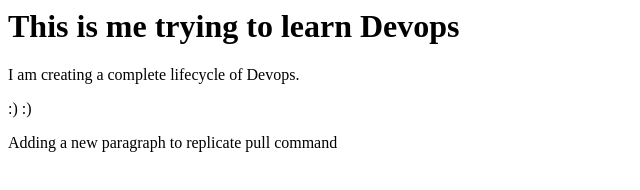
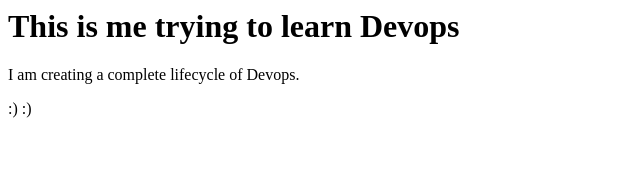
Before and after one commit to Ajinkya710/Devops, a plain HTML site: page index.html in a window 1280 px wide. Shown: the whole page, without its empty margins (0-640 px from the left). Drawn offline with Linux system fonts and the light colour scheme.

Commit message:
Update index.html

```diff
--- a/index.html
+++ b/index.html
@@ -3,5 +3,4 @@
 <h1>This is me trying to learn Devops</h1>
 <p>I am creating a complete lifecycle of Devops.</p>
 <p>:) :)</p>
-<p>Adding a new paragraph to replicate pull command</p>
 </html>
```
